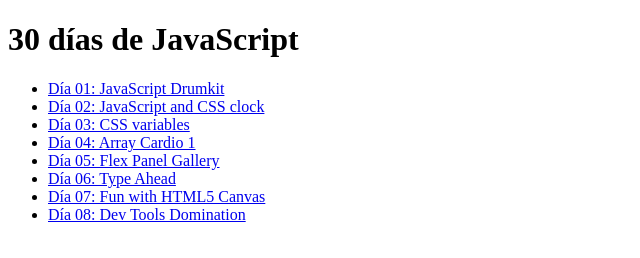
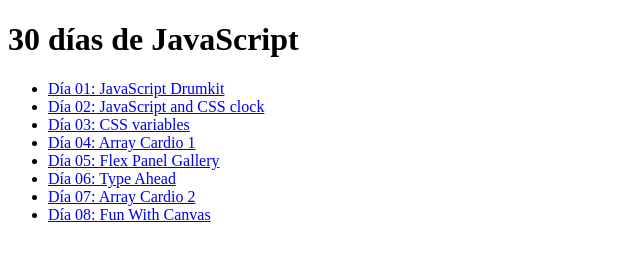
Before and after one commit to jhonattanbenitez/JavaScript30, a plain HTML site: page index.html in a window 1280 px wide. Shown: the whole page, without its empty margins (0-640 px from the left). Drawn offline with Linux system fonts and the light colour scheme.

Commit message:
Update index.html

```diff
--- a/index.html
+++ b/index.html
@@ -14,8 +14,8 @@
          <li><a href="Day-04/index.html">Día 04: Array Cardio 1</a></li>
          <li><a href="Day-05/index.html">Día 05: Flex Panel Gallery</a></li>
          <li><a href="Day-06/index.html">Día 06: Type Ahead</a></li>
-         <li><a href="Day-07/index.html">Día 07: Fun with HTML5 Canvas</a></li>
-         <li><a href="Day-08/index.html">Día 08: Dev Tools Domination</a></li>
+         <li><a href="Day-07/index.html">Día 07: Array Cardio 2</a></li>
+         <li><a href="Day-08/index.html">Día 08: Fun With Canvas</a></li>
      </ul>
 
 </body>
```
